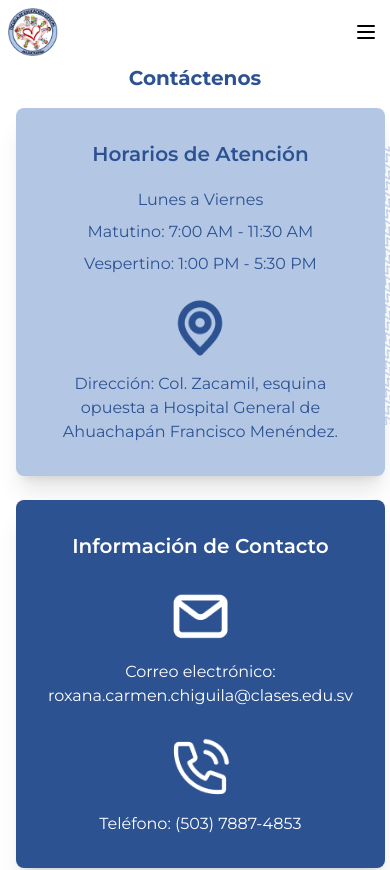
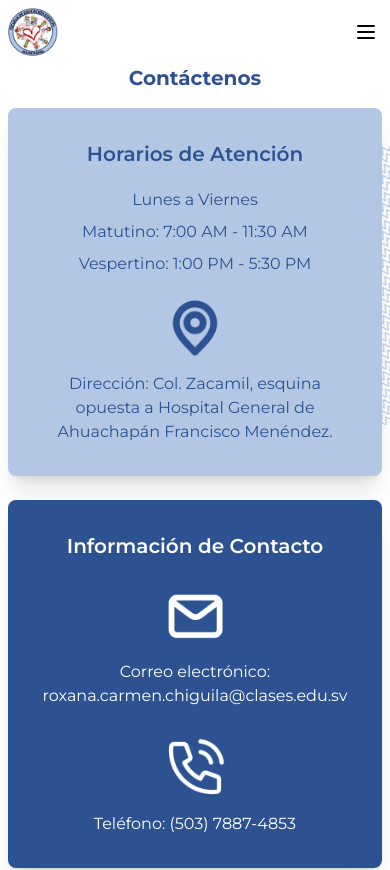
Before and after one commit to eeeahuachapan/EEEA-Website, a React (Vite) app: page /ContactUs in a window 390 px wide. Shown: the top 870 px of the page. Built offline with nearby package versions, Linux system fonts and the light colour scheme.

Commit message:
fix: content from calendar page overlapping navbar items :bug:

```diff
--- a/src/components/navbar/Navbar.jsx
+++ b/src/components/navbar/Navbar.jsx
@@ -6,13 +6,13 @@ function Navbar() {
       <input id="my-drawer-3" type="checkbox" className="drawer-toggle" />
       <div className="drawer-content flex flex-col">
         {/* Navbar */}
-      <div className="w-full h-12 navbar font-semibold text-sm ">
+        <div className="w-full h-12 navbar font-semibold text-sm top-0 left-0 z-50">
           <div className="absolute flex-none right-0 lg:hidden">
             <label htmlFor="my-drawer-3" aria-label="open sidebar" className="btn btn-square btn-ghost">
               <svg xmlns="http://www.w3.org/2000/svg" fill="none" viewBox="0 0 24 24" className="inline-block w-6 h-6 stroke-current"><path strokeLinecap="round" strokeLinejoin="round" strokeWidth="2" d="M4 6h16M4 12h16M4 18h16"></path></svg>
             </label>
           </div>
-        <div className="navbar-start  lg:w-1/12 lg:px-0 lg:mx-5 flex lg:items-center lg:justify-center">
+          <div className="navbar-start lg:w-1/12 lg:px-0 lg:mx-5 flex lg:items-center lg:justify-center">
             <img className="w-18 h-12" src='/src/assets/logo.png' />
           </div>
           <div className="flex-none hidden lg:block">
@@ -46,7 +46,7 @@ function Navbar() {
                 <details>
                   <summary className=' hover:bg-slate-100'>Vida estudiantil</summary>
                   <ul className="p-2 bg-white w-40 ">
-              <li ><Link to='/calendar'  className='hover:bg-slate-100 '>Calendario</Link></li>
+                    <li ><Link to='/calendar' className='hover:bg-slate-100 '>Calendario</Link></li>
                     <li><Link to='/events' className=' hover:bg-slate-100'>Eventos</Link></li>
                   </ul>
                 </details>
@@ -56,11 +56,10 @@ function Navbar() {
           </div>
         </div>
       </div>
-    <div className="drawer-side ">
+      <div className="drawer-side z-40">
         <label htmlFor="my-drawer-3" aria-label="close sidebar" className="drawer-overlay"></label>
         <ul className="menu p-4 py-16 w-64 font-semibold text-base  min-h-full bg-white gap-2  z-50">
           {/* Sidebar content here */}
-
           <li>
             <Link to='/' >
               Inicio
--- a/src/pages/contactUs/ContactUs.jsx
+++ b/src/pages/contactUs/ContactUs.jsx
@@ -11,7 +11,7 @@ function ContactUs() {
             <div className='w-full h-auto flex flex-col items-center bg-shapes'>
                 <h1 className='font-bold text-secondary text-xl lg:text-3xl lg:font-extrabold lg:my-6'>Contáctenos</h1>
 
-                <div className="flex flex-col items-center w-full h-fit gap-6 p-4 lg:px-14">
+                <div className="flex flex-col items-center w-full h-fit gap-6 px-2 py-4 lg:px-14">
                     <div className="grid lg:grid-cols-3 w-full h-fit gap-6 lg:gap-8">
                         <section className="order-last lg:order-first bg-slate-400">
                             <div className="google-map-code w-full h-96 lg:h-full">
--- a/src/pages/events/Events.jsx
+++ b/src/pages/events/Events.jsx
@@ -51,7 +51,7 @@ function Events() {
         <div className="h-screen min-h-screen flex flex-col items-center font-Montserrat">
             <Navbar />
 
-            <h1 className='font-bold text-secondary text-xl lg:text-3xl lg:font-extrabold lg:my-3'>Eventos</h1>
+            <h1 className='font-bold text-secondary text-xl lg:text-3xl lg:font-extrabold my-3'>Eventos</h1>
 
             <section className="w-full  lg:h-5/6 flex flex-col lg:flex-row items-end lg:items-stretch min-h-4/6 lg:bg-shapes lg:z-0  ">
 
```
Lines whose indentation alone changed are shown as unchanged.
